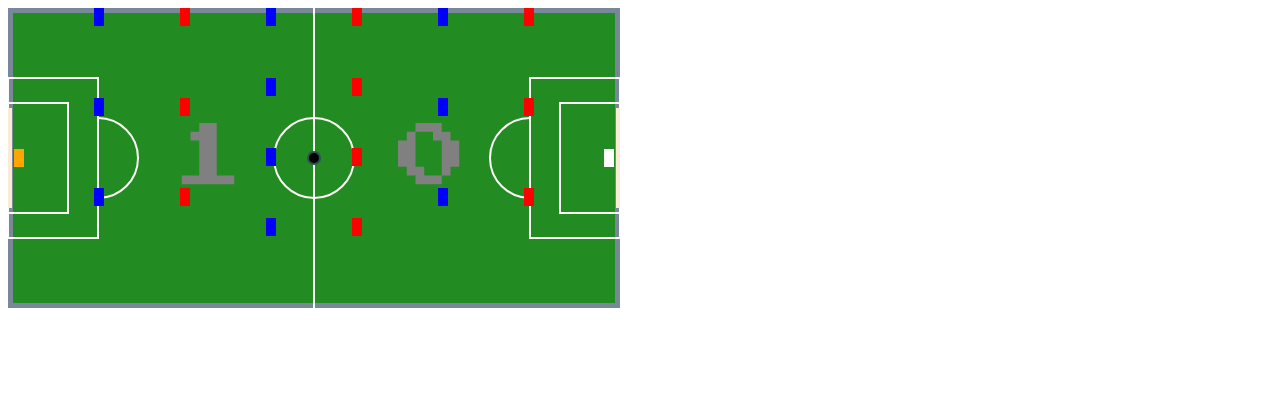
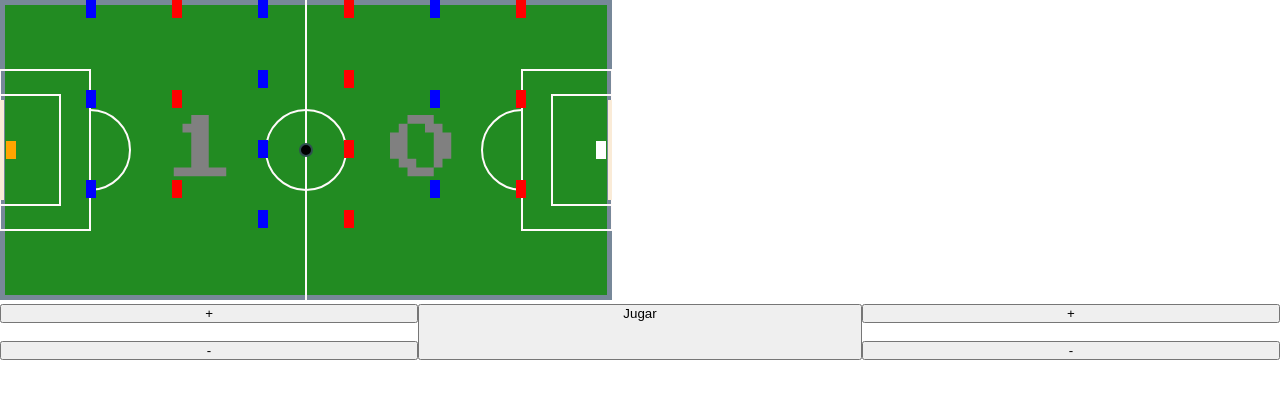
Before and after one commit to hhvc/metegol, a plain HTML site: page index.html in a window 1280 px wide. Drawn offline with Linux system fonts and the light colour scheme.

Commit message:
agrego botones para celulares

```diff
--- /dev/null
+++ b/css/metegol.css
@@ -0,0 +1,25 @@
+
+*, *:before, *:after{
+    box-sizing:border-box;
+    margin:0;
+    padding: 0;
+    outline: 0;
+}
+.btns{
+    grid-area: btns;
+    display: grid;
+    grid-template-areas:
+    "btns1 jugar btns2";
+}
+.btns1{
+    grid-area: btns1;
+    display: grid;
+}
+.jugar{
+    grid-area: jugar;
+    display: grid;
+}
+.btns2{
+    grid-area: btns2;
+    display: grid;
+}
--- a/index.html
+++ b/index.html
@@ -7,10 +7,26 @@
     <style>
         @import url('https://fonts.googleapis.com/css2?family=Amatic+SC:wght@400;700&family=Nunito+Sans:wght@200&family=PT+Sans&family=Press+Start+2P&display=swap');
     </style>
-    <title>paleta-paleta</title>
+<link rel="stylesheet" href="css/metegol.css">
+    <title>Metegol</title>
 </head>
 <body id="cancha">
+
     <canvas></canvas>
+
+    <div class="btns" id="btns">
+        <div class="btns1" id="izqBts">
+            <button onclick="leftMoveUP()">+</button>
+            <br>
+            <button onclick="leftMoveDown()">-</button>
+        </div>
+        <button class="jugar" onclick="ballMoving(true)">Jugar</button>
+        <div class="btns2" id="derBts">
+            <button onclick="rightMoveUP()">+</button>
+            <br>
+            <button onclick="rightMoveDown()">-</button>
+        </div>
+    </div>
 
     <script src="js/main.js"></script>
 </body>
--- a/js/main.js
+++ b/js/main.js
@@ -355,14 +355,8 @@ const drawScore = () => {
     ctx.font = '70px "Press Start 2P"'
     ctx.fillText(score.left, 165,185)
     ctx.fillText(score.right, 390,185)
-
 }
-
-// listeners
-addEventListener('keydown', e=>{
-    console.log(e)
-        switch(e.keyCode){
-        case 87:
+function leftMoveUP(){
     paddleLeft.moveUp(paddleLeft.y-96)
     paddleLeft2a.moveUp(paddleLeft2a.y)
     paddleLeft2b.moveUp(paddleLeft2b.y-90)
@@ -374,8 +368,8 @@ addEventListener('keydown', e=>{
     paddleLeft4a.moveUp(paddleLeft4a.y)
     paddleLeft4b.moveUp(paddleLeft4b.y-90)
     paddleLeft4c.moveUp(paddleLeft4c.y-180)
-            break;
-        case 83:
+}
+function leftMoveDown(){
     paddleLeft.moveDown(paddleLeft.y+96)
     paddleLeft2a.moveDown(paddleLeft2c.y)
     paddleLeft2b.moveDown(paddleLeft2c.y)
@@ -387,14 +381,8 @@ addEventListener('keydown', e=>{
     paddleLeft4a.moveDown(paddleLeft4c.y)
     paddleLeft4b.moveDown(paddleLeft4c.y)
     paddleLeft4c.moveDown(paddleLeft4c.y)
-            break;
-        case 32:
-            ballMoving(true)
-            break;
-        case 13:
-            ballMoving(true)
-            break;
-        case 38:
+}
+function rightMoveUp(){
     paddleRight.moveUp(paddleRight.y-96)
     paddleRight4a.moveUp(paddleRight4a.y)
     paddleRight4b.moveUp(paddleRight4b.y-90)
@@ -406,8 +394,8 @@ addEventListener('keydown', e=>{
     paddleRight2a.moveUp(paddleRight2a.y)
     paddleRight2b.moveUp(paddleRight2b.y-90)
     paddleRight2c.moveUp(paddleRight2c.y-180)
-            break;
-        case 40:
+}
+function rightMoveDown(){
     paddleRight.moveDown(paddleRight.y+96)
     paddleRight4a.moveDown(paddleRight4c.y)
     paddleRight4b.moveDown(paddleRight4c.y)
@@ -419,8 +407,31 @@ addEventListener('keydown', e=>{
     paddleRight2a.moveDown(paddleRight2c.y)
     paddleRight2b.moveDown(paddleRight2c.y)
     paddleRight2c.moveDown(paddleRight2c.y)
+}
+
+// listeners
+addEventListener('keydown', e=>{
+    console.log(e)
+        switch(e.keyCode){
+        case 87:
+            leftMoveUP()
+            break;
+        case 83:
+            leftMoveDown()
+            break;
+        case 32:
+            ballMoving(true)
+            break;
+        case 13:
+            ballMoving(true)
+            break;
+        case 38:
+            rightMoveUp()
+            break;
+        case 40:
+            rightMoveDown()
             break;
     }
 })
-document.getElementById("cancha").addEventListener("click", ballMoving(true))
+document.addEventListener("click", ballMoving(true))
 requestAnimationFrame(update)
```
Lines whose indentation alone changed are shown as unchanged.
